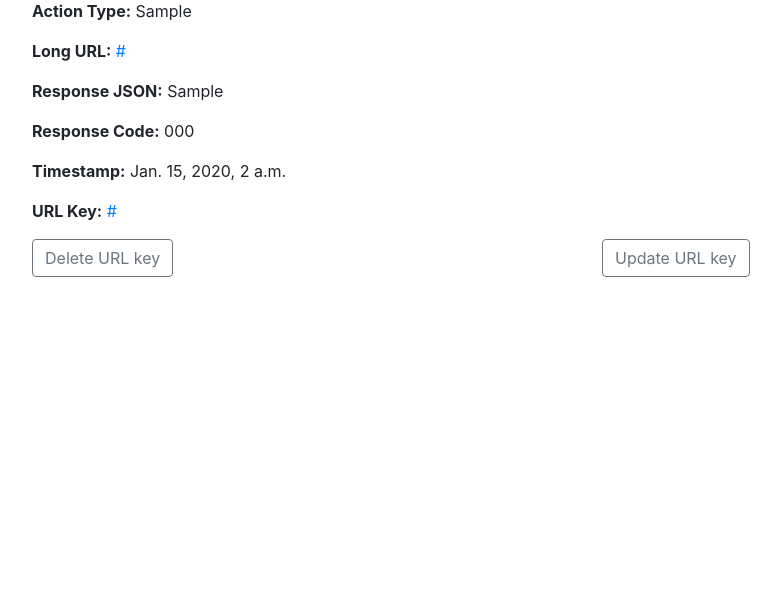
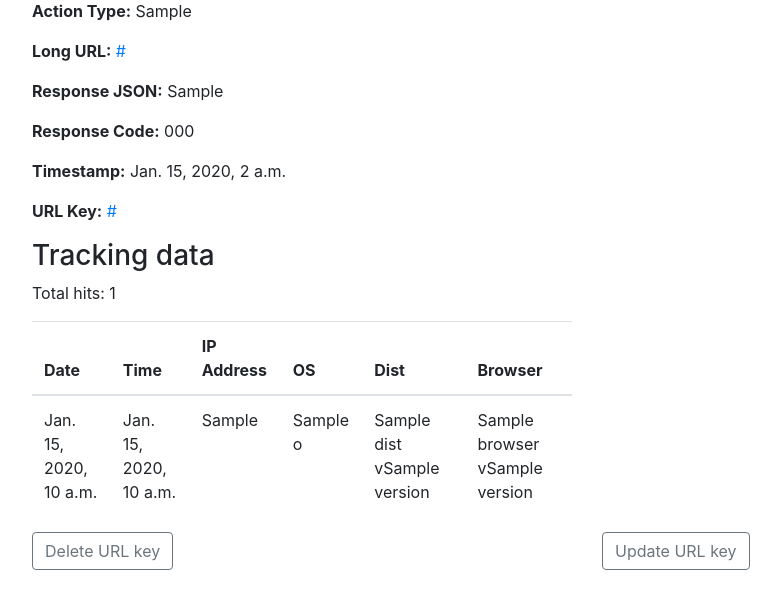
Before and after one commit to rtlee9/inventory_qr, a Django app: template url/templates/url/urlaction_detail.html in a window 1280 px wide. Shown: the part 95-704 px from the top of the page, without its empty margins (53-834 px from the left). Run offline with Django 4.2, Linux system fonts and the light colour scheme; the template is opened without the code that fills it: most values are stand-ins (such as "Sample title", 1, 10 or a date in 2020); data that the repository does not hold is empty; some libraries are stand-ins or nearby versions.

Commit message:
Add tracking data to detail view

```diff
--- a/url/templates/url/urlaction_detail.html
+++ b/url/templates/url/urlaction_detail.html
@@ -13,13 +13,47 @@
             <p><strong>URL Key:</strong> <a href="https://aws3.link/{{ object.url_key }}">{{ object.url_key }}</a></p>
         </div>
     </div>
+    <div class="row">
+        <div class="col-md-6">
+            <h3>Tracking data</h3>
+            <p>Total hits: {{ tracking_data.totalHits }}</p>
+            {% if tracking_data.totalHits|add:0 > 0 %}
+            <table class="table" id="tracking-data" data-toggle="table" data-search="true" data-pagination="true">
+                <thead>
+                    <tr>
+                        <th>Date</th>
+                        <th>Time</th>
+                        <th>IP Address</th>
+                        <th>OS</th>
+                        <th>Dist</th>
+                        <th>Browser</th>
+                    </tr>
+                </thead>
+                <tbody>
+                    {% for hit in tracking_data.hits %}
+                    <tr>
+                        <td>{{hit.date}}</td>
+                        <td>{{hit.time}}</td>
+                        <td>{{hit.ip}}</td>
+                        <td>{{hit.user.os.name}}</td>
+                        <td>{{hit.user.dist.name}} v{{hit.user.dist.version}}</td>
+                        <td>{{hit.user.browser.name}} v{{hit.user.browser.version}}</td>
+                    </tr>
+                    {% endfor %}
+                </tbody>
+            </table>
+            {% endif %}
+        </div>
+    </div>
     {% if object.action_type != "delete" %}
     <div class="row">
         <div class="col-sm">
-            <a href="{% url 'create' %}?url_key={{ object.url_key }}&action_type=delete" class="btn btn-outline-secondary my-2 my-sm-0">Delete URL key</a>
+            <a href="{% url 'create' %}?url_key={{ object.url_key }}&action_type=delete"
+                class="btn btn-outline-secondary my-2 my-sm-0">Delete URL key</a>
         </div>
         <div class="col-sm">
-            <a href="{% url 'create' %}?url_key={{ object.url_key }}&action_type=update" class="btn btn-outline-secondary my-2 my-sm-0">Update URL key</a>
+            <a href="{% url 'create' %}?url_key={{ object.url_key }}&action_type=update"
+                class="btn btn-outline-secondary my-2 my-sm-0">Update URL key</a>
         </div>
     </div>
     {% endif %}
```
Also changed, not shown: url/views.py (+6 -1 lines).
